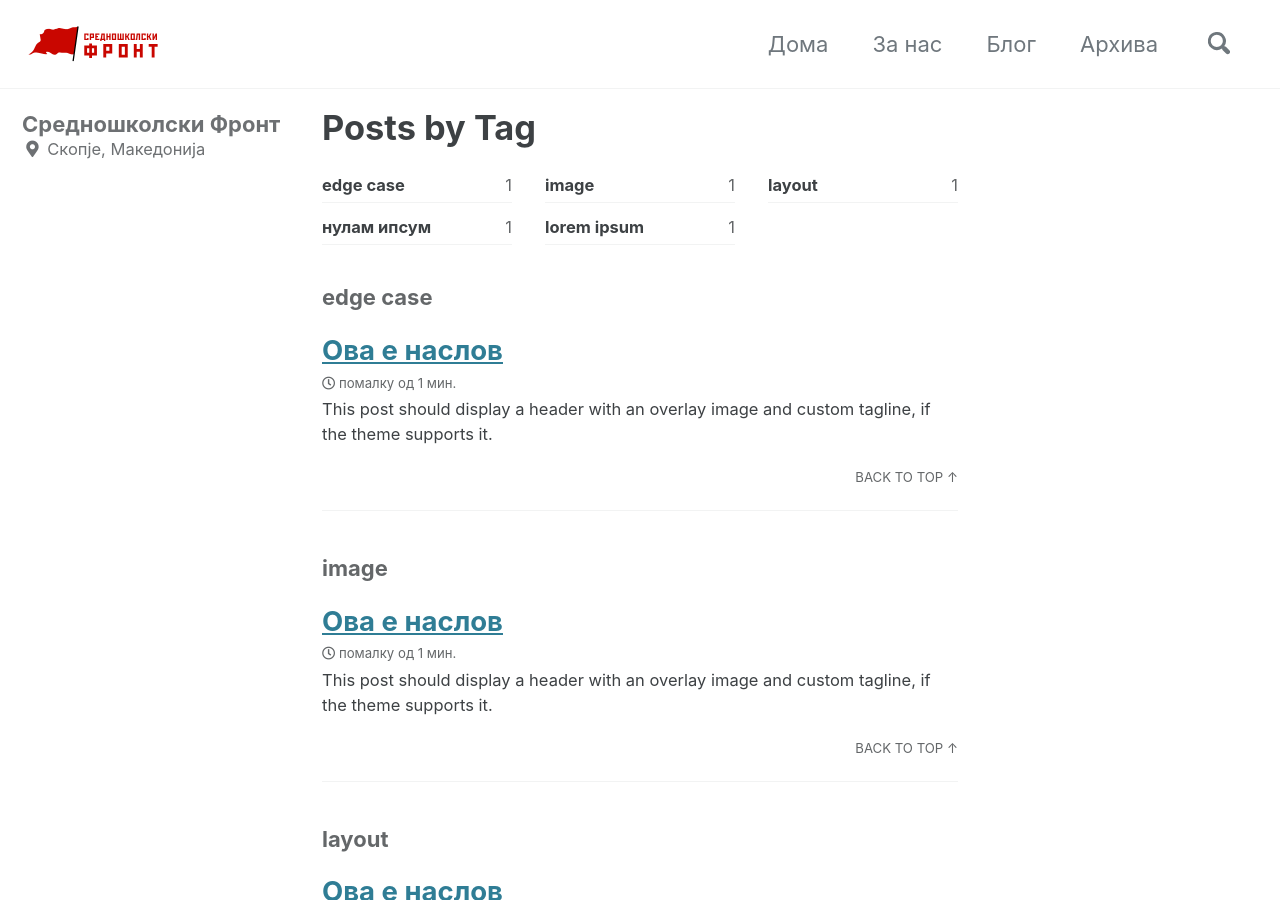
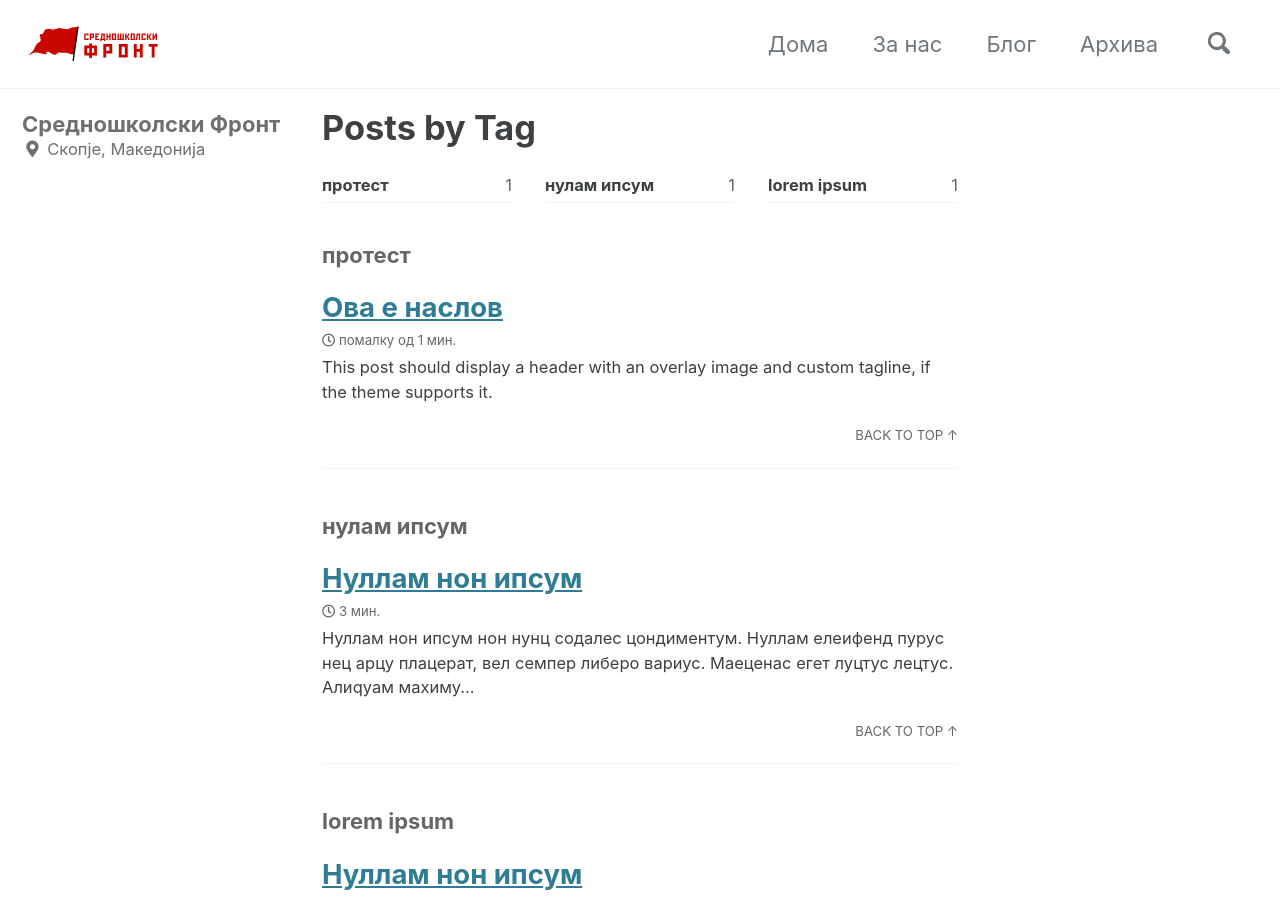
Before and after one commit to srednoshkolskifront/srednoshkolskifront.github.io, a Jekyll site: the page built from _pages/tag-archive.md, in a window 1280 px wide and 900 px high. Built offline with Jekyll 4.4.1, drawn with Linux system fonts in a browser that asks for light colours; cached includes are drawn as plain includes.

Commit message:
Update 2020-12-16-layout-header-overlay-image-tagline.md

```diff
--- a/_posts/2020-12-16-layout-header-overlay-image-tagline.md
+++ b/_posts/2020-12-16-layout-header-overlay-image-tagline.md
@@ -7,12 +7,9 @@ header:
   og_image: https://i.imgur.com/Lt4ZTpF.png
   caption: "Слика: Протести 2015"
 categories:
-  - Layout
-  - Uncategorized
+  - Објава
 tags:
-  - edge case
-  - image
-  - layout
+  - протест
 last_modified_at: 2020-01-07T13:05:25-05:00
 ---
 
```
